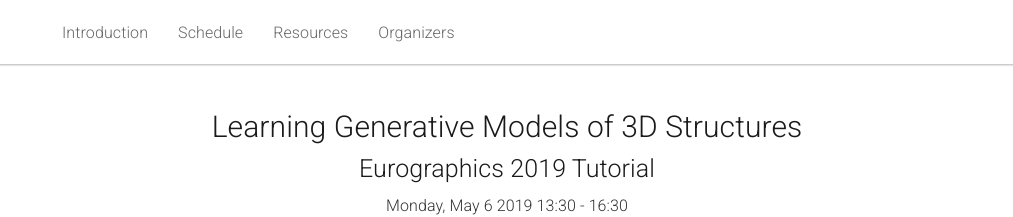
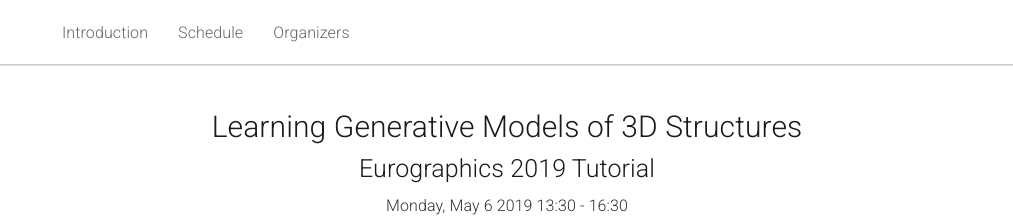
Before and after one commit to 3dstructgen/3dstructgen.github.io, a Jekyll site: the page built from _pages/home.md, in a window 1280 px wide. Shown: the top 217 px of the page, without its empty margins (133-1146 px from the left). Built offline with Jekyll 4.4.1, drawn with Linux system fonts in a browser that asks for light colours.

Commit message:
Update nav header to get rid of "Resources"

```diff
--- a/_includes/header.html
+++ b/_includes/header.html
@@ -15,7 +15,6 @@
       <ul class="nav navbar-nav">
         <li><a href="#intro">Introduction</a></li>
         <li><a href="#schedule">Schedule</a></li>
-        <li><a href="#resources">Resources</a></li>
         <li><a href="#organizers">Organizers</a></li>
       </ul>
     </div>
--- a/_pages/home.md
+++ b/_pages/home.md
@@ -41,7 +41,7 @@ acknowledgements: ""
 </div> <br>
 
 
-<div class="row" id="resources">
+<div class="row" id="organizers">
   <div class="col-xs-12">
     <h2>Schedule</h2>
   </div>
@@ -79,27 +79,6 @@ acknowledgements: ""
     </table>
   </div>
 </div>
-
-<!-- <br>
-<div class="row" id="organizers">
-  <div class="col-xs-12">
-    <h2>Resources</h2>
-  </div>
-</div>
-<div class="row">
-  <div class="col-xs-12">
-    <table class="table table-striped">
-      <tbody>
-        <tr>
-          <td>Course notes (Coming soon)</td>
-        </tr>
-        <tr>
-          <td>Course slides (Coming soon)</td>
-        </tr>
-      </tbody>
-    </table>
-  </div>
-</div> -->
 
 <br>
 <div class="row">
```
